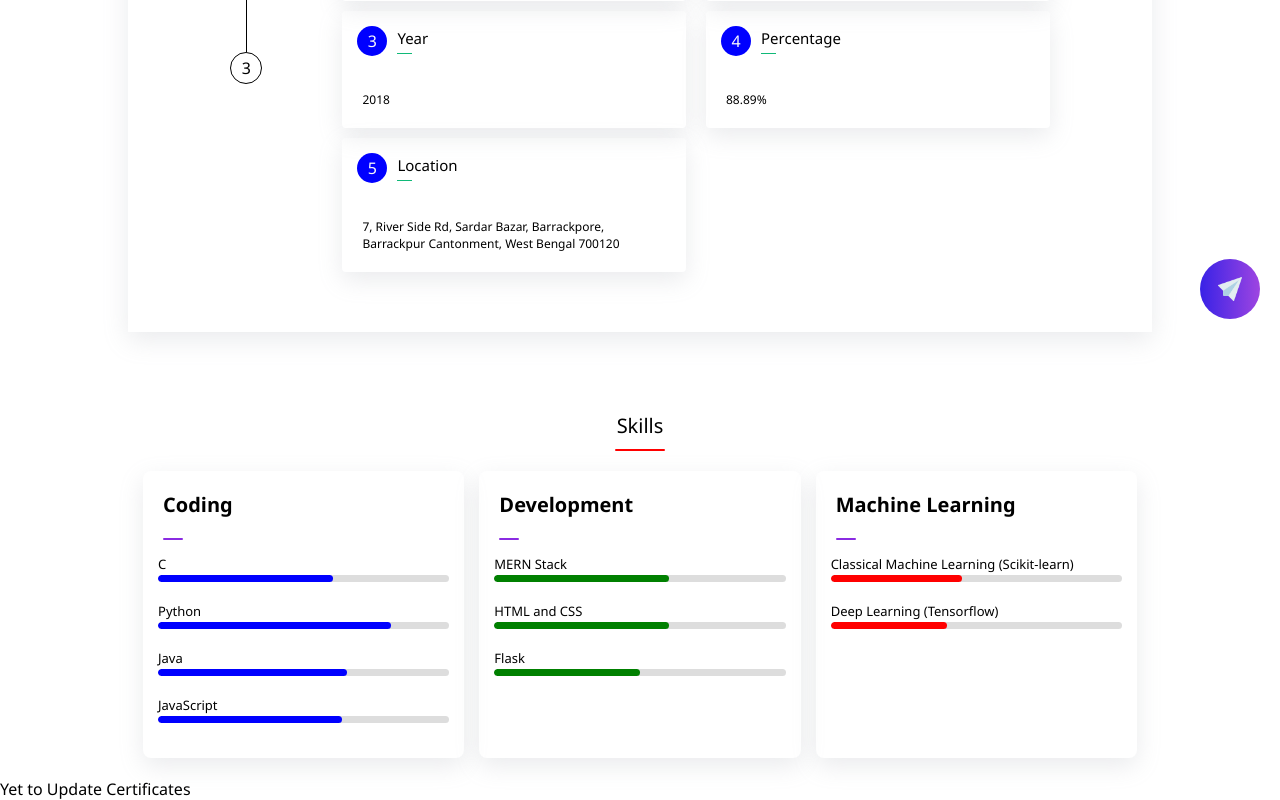
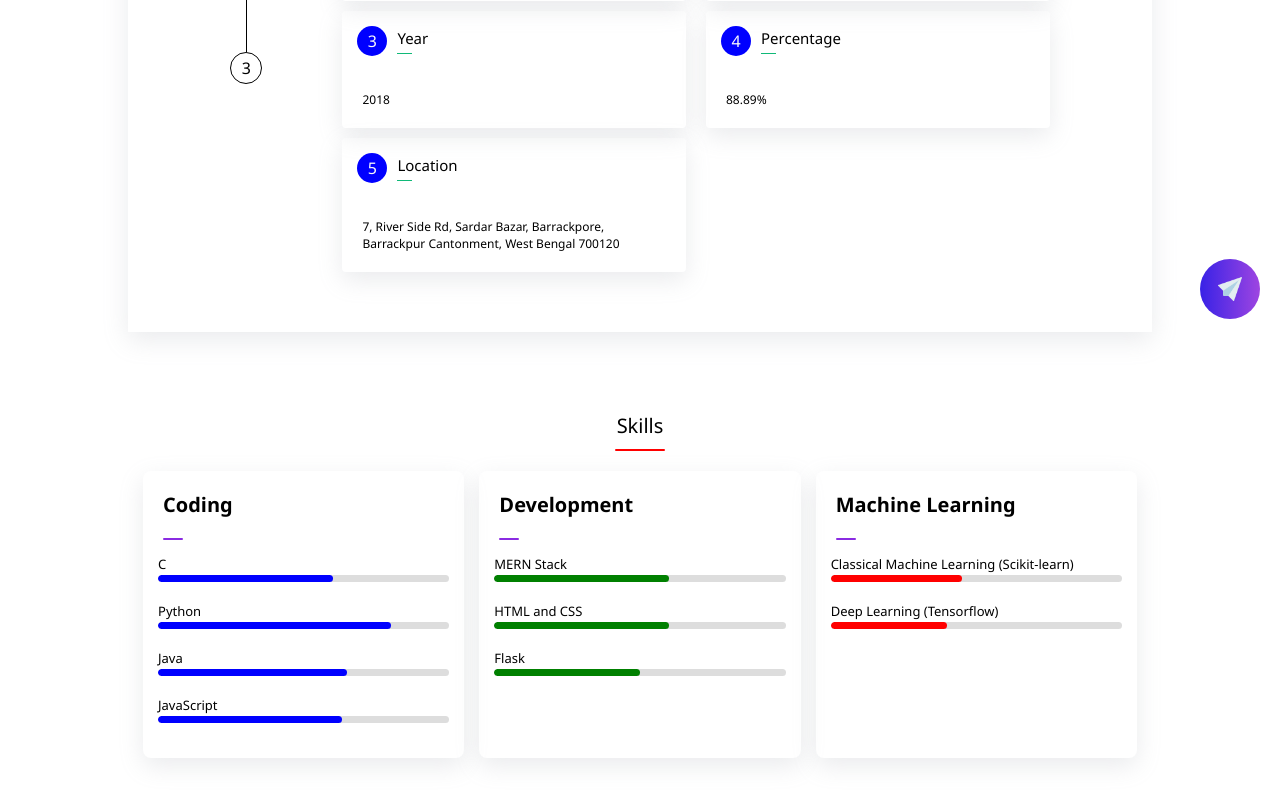
Before and after one commit to gouravbhadra2001/gourav_bhadra_portfolio, a React (Create React App) app: page /about in a window 1280 px wide. Shown: the part 461-1261 px from the top of the page. After the commit the page ends 1239 px from the top, so only its background shows below. Built offline with nearby package versions, Linux system fonts and the light colour scheme.

Commit message:
Little bit commit

```diff
--- a/src/Components/Dynamic/About/About.jsx
+++ b/src/Components/Dynamic/About/About.jsx
@@ -29,7 +29,7 @@ const About = () => {
       <div className="bottom-section">
         <Education />
         <Skills />
-        <Certificates />
+        {/*<Certificates />*/}
       </div>
     </div>
   );
--- a/src/Components/Dynamic/Contact/Contact.css
+++ b/src/Components/Dynamic/Contact/Contact.css
@@ -52,7 +52,7 @@
 
 .contact-form {
   width: 450px;
-  margin: 50px auto; /* Center the form horizontally */
+  margin: 50px auto;
 }
 
 .form-group {
```
